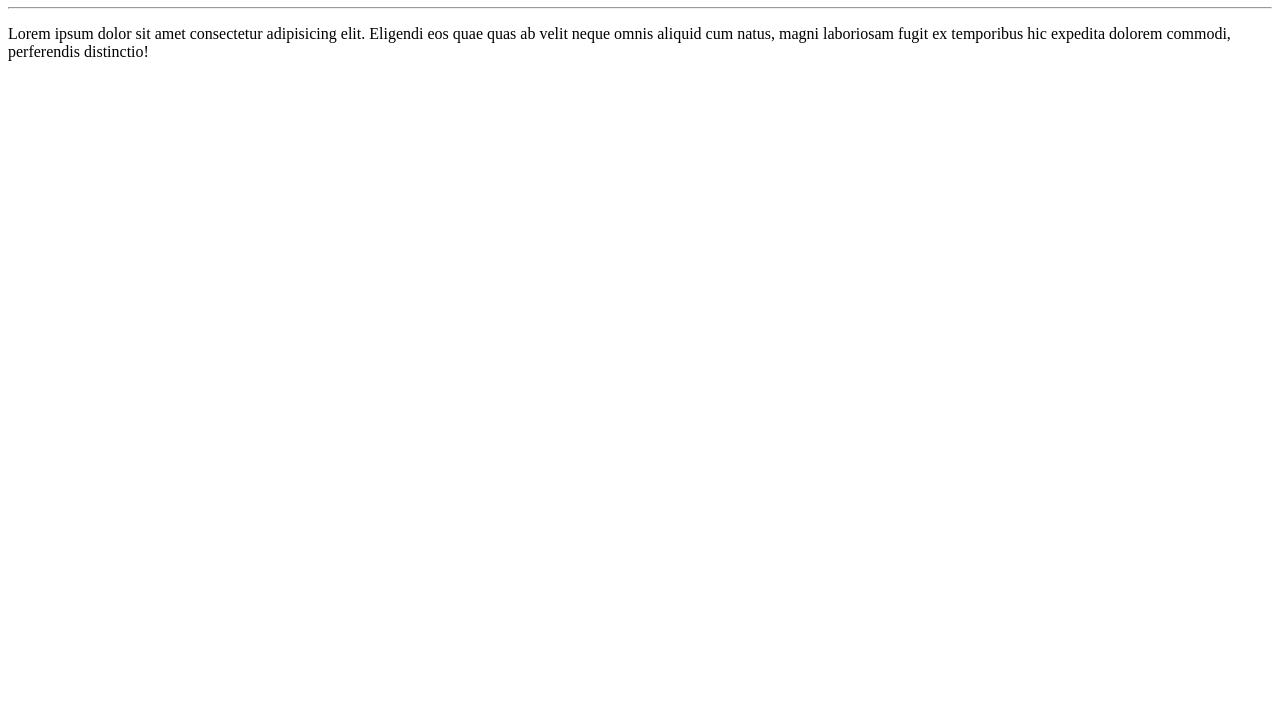
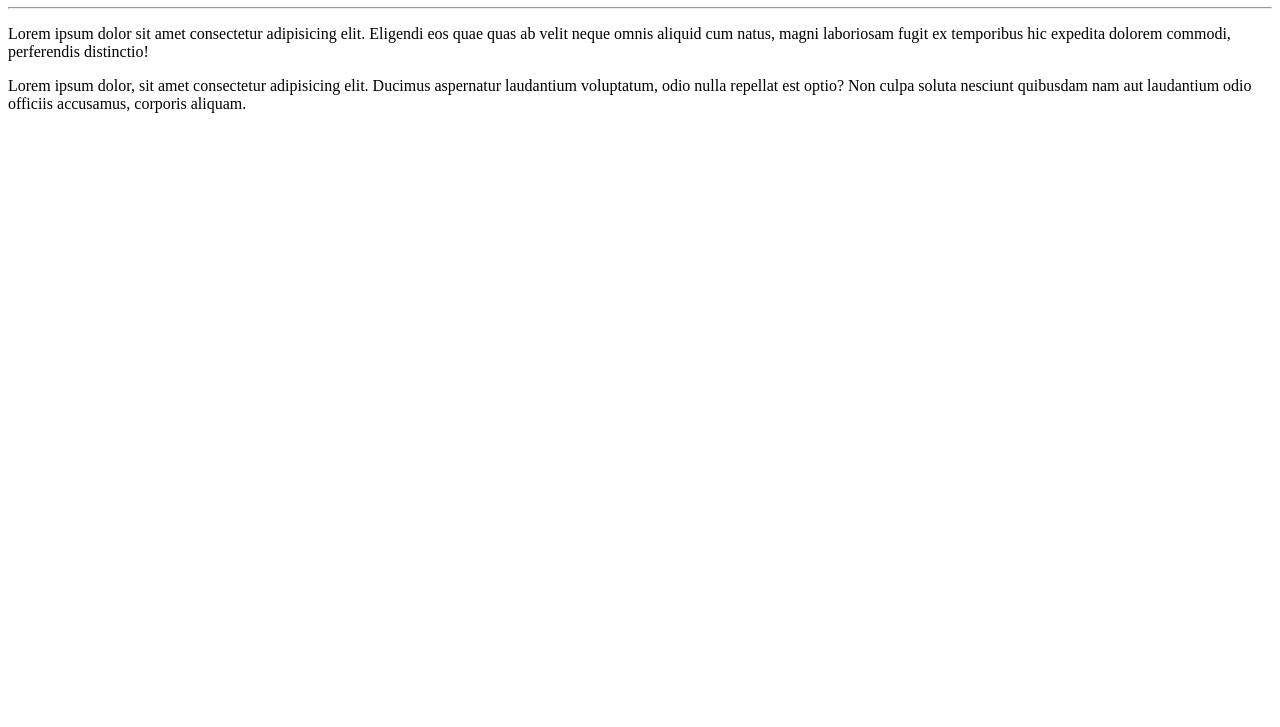
Before and after one commit to Eversonv4/Ola_Mundo, a plain HTML site: page site-exemplo/index.html in a window 1280 px wide. Shown: the part 73-800 px from the top of the page. Drawn offline with Linux system fonts and the light colour scheme.

Commit message:
adicionei mais um lorem

```diff
--- a/site-exemplo/index.html
+++ b/site-exemplo/index.html
@@ -9,5 +9,6 @@
     <h1>Olé, azulão também conhecido como planeta terra.</h1>
     <hr>
     <p>Lorem ipsum dolor sit amet consectetur adipisicing elit. Eligendi eos quae quas ab velit neque omnis aliquid cum natus, magni laboriosam fugit ex temporibus hic expedita dolorem commodi, perferendis distinctio!</p>
+    <p>Lorem ipsum dolor, sit amet consectetur adipisicing elit. Ducimus aspernatur laudantium voluptatum, odio nulla repellat est optio? Non culpa soluta nesciunt quibusdam nam aut laudantium odio officiis accusamus, corporis aliquam.</p>
 </body>
 </html>
```
